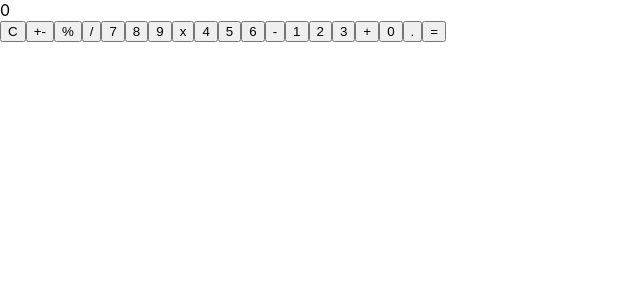
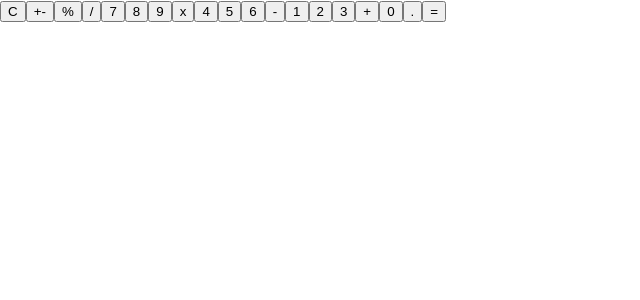
Before and after one commit to Cameron-Walden/calculator, a React (Create React App) app: page / in a window 1280 px wide. Shown: the top 300 px of the page, without its empty margins (0-640 px from the left). Built offline with nearby package versions, Linux system fonts and the light colour scheme.

Commit message:
fixes typo to render results

```diff
--- a/src/components/Screen.js
+++ b/src/components/Screen.js
@@ -1,5 +1,5 @@
 export default function Screen({ calculator }){
     return(
-        <div>{calculator.number ? calculator.number : calculator.reset}</div>
+        <div>{calculator.number ? calculator.number : calculator.result}</div>
     )
 }
```
